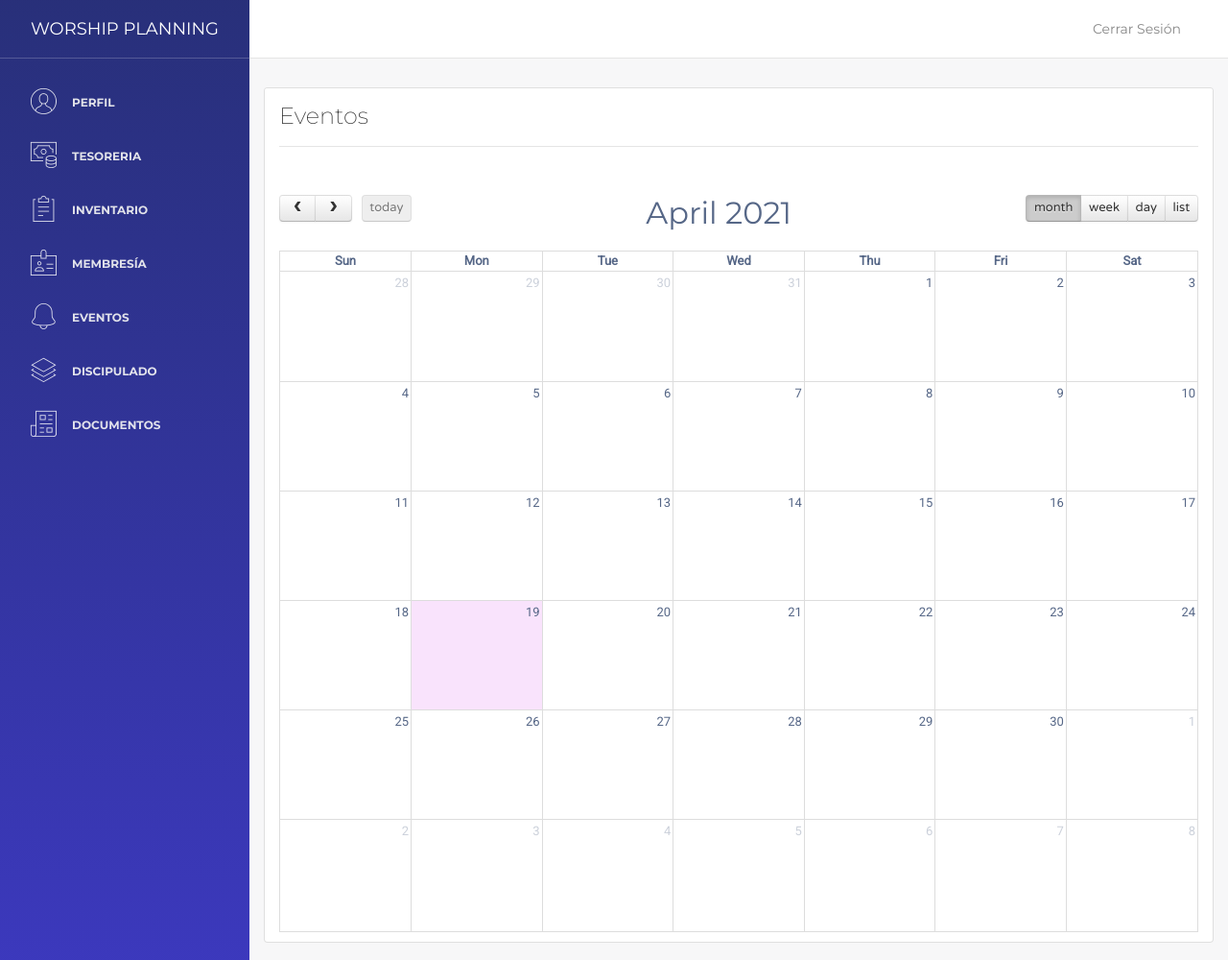
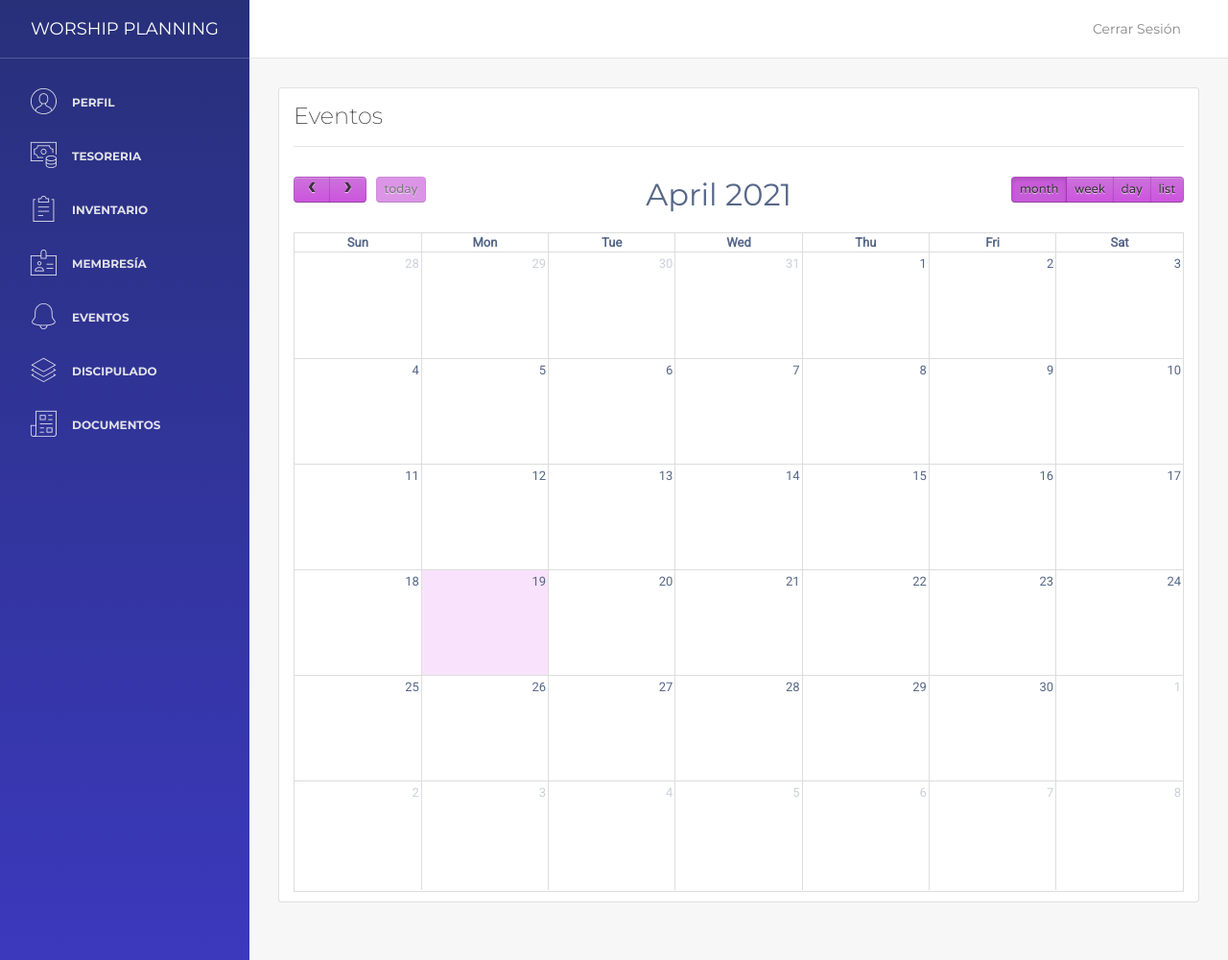
Before and after one commit to Chucklagos/Worship-Planning, a PHP site: page /src/calendar.php in a window 1280 px wide. Shown: the whole page at 96% size. Run offline with PHP 8.4, Linux system fonts and the light colour scheme; the visitor is signed in with stand-in values (Sample User, id 1); data that the repository does not hold is empty; some libraries are stand-ins or nearby versions.

Commit message:
Actualizado

```diff
--- a/src/calendar.php
+++ b/src/calendar.php
@@ -159,12 +159,11 @@ if ($rolsession=='miembro') {
             <div class="content">
                 <div class="container-fluid">
                     <div class="row">
-                        <div class="col-md-13">
+                        <div class="col-md-12">
                             <div class="card">
                                 <div class="card-header">
                                     <h4 class="card-title">Eventos</h4>
                                     <hr>
-                                    <br>
                                 </div>
                                 <div class="card-body">
                                     <div id="calendar"></div>
--- a/src/fullcalendar/fullcalendar.css
+++ b/src/fullcalendar/fullcalendar.css
@@ -214,14 +214,14 @@ NOTE: use percentage font sizes or else old IE chokes
 */
 
 .fc-state-default {
-	background-color: #f5f5f5;
-	background-image: -moz-linear-gradient(top, #ffffff, #e6e6e6);
-	background-image: -webkit-gradient(linear, 0 0, 0 100%, from(#ffffff), to(#e6e6e6));
-	background-image: -webkit-linear-gradient(top, #ffffff, #e6e6e6);
-	background-image: -o-linear-gradient(top, #ffffff, #e6e6e6);
-	background-image: linear-gradient(to bottom, #ffffff, #e6e6e6);
+	background-color: #bc36d1cf;
+	background-image: -moz-linear-gradient(top, #cc77dacf, #cd53e0cf);
+	background-image: -webkit-gradient(linear, 0 0, 0 100%, from(#cc77dacf), to(#cd53e0cf));
+	background-image: -webkit-linear-gradient(top, #cc77dacf, #cd53e0cf);
+	background-image: -o-linear-gradient(top, #cc77dacf, #cd53e0cf);
+	background-image: linear-gradient(to bottom, #cc77dacf, #cd53e0cf);
 	background-repeat: repeat-x;
-	border-color: #e6e6e6 #e6e6e6 #bfbfbf;
+	border-color: #bc36d1cf #bc36d1cf #bfbfbf;
 	border-color: rgba(0, 0, 0, 0.1) rgba(0, 0, 0, 0.1) rgba(0, 0, 0, 0.25);
 	color: #333;
 	text-shadow: 0 1px 1px rgba(255, 255, 255, 0.75);
@@ -233,7 +233,7 @@ NOTE: use percentage font sizes or else old IE chokes
 .fc-state-active,
 .fc-state-disabled {
 	color: #333333;
-	background-color: #e6e6e6;
+	background-color: #bc36d1cf;
 }
 
 .fc-state-hover {
@@ -248,7 +248,7 @@ NOTE: use percentage font sizes or else old IE chokes
 
 .fc-state-down,
 .fc-state-active {
-	background-color: #cccccc;
+	background-color: #bc36d1cf;
 	background-image: none;
 	box-shadow: inset 0 2px 4px rgba(0, 0, 0, 0.15), 0 1px 2px rgba(0, 0, 0, 0.05);
 }
```
